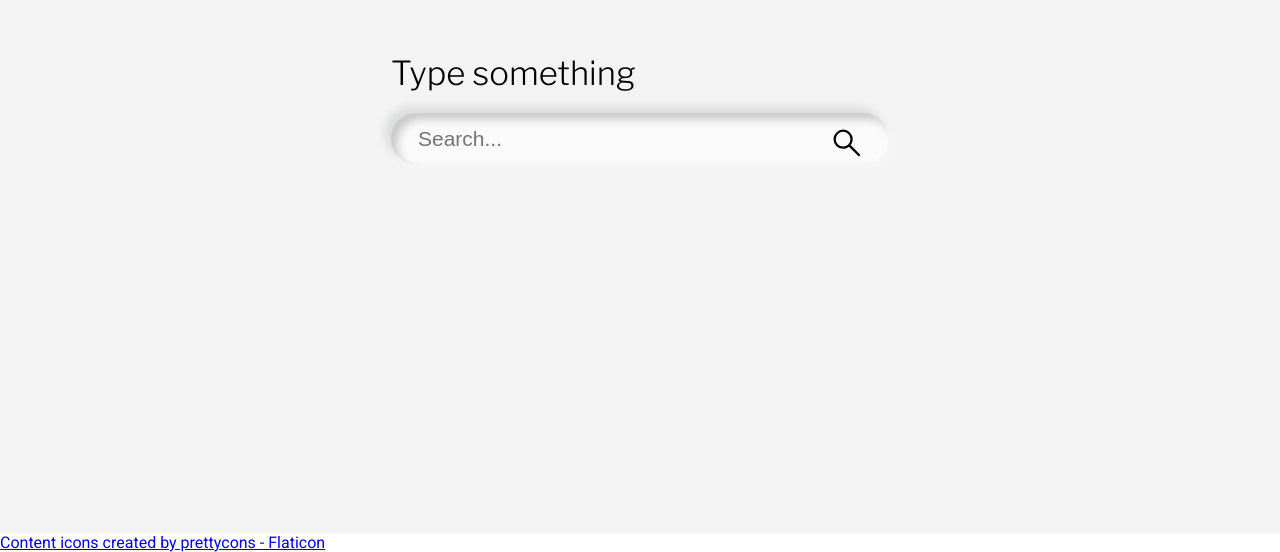
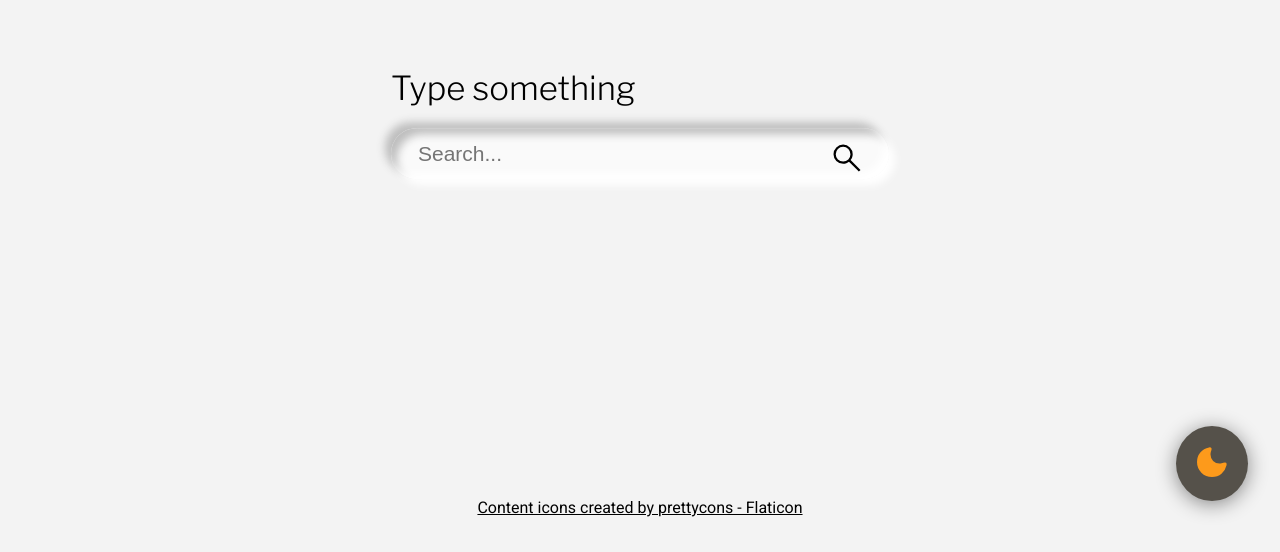
Before and after one commit to Liviere/wikipedia-search, a website: page src/index.html in a window 1280 px wide. Shown: the part 267-819 px from the top of the page. Drawn offline with nearby package versions, Linux system fonts and the light colour scheme.

Commit message:
Toggle theme

```diff
--- a/src/index.html
+++ b/src/index.html
@@ -8,22 +8,50 @@
 		<link rel="icon" type="image/png" href="favicon_lg.png" sizes="96x96" /> -->
 		<link rel="stylesheet" href="styles.css" />
 	</head>
-	<body onload="resetSearchBox()">
-		<div id="app" class="light-theme">
+	<body onload="resetSearchBox()"  class="light-theme">
+		<header>
+			<div class="right-side">
+				<button class="switch-theme" onClick="toggleTheme(this)">
+					<!-- Moon Icon -->
+					<svg xmlns="http://www.w3.org/2000/svg" viewBox="0 0 48 48">
+						<path d="M24 42Q16.5 42 11.25 36.75Q6 31.5 6 24Q6
+						17.25 9.975 12.55Q13.95 7.85 20.4 6.5Q22.45 6.1 23.2 7.2Q23.95
+						8.3 23.15 10.2Q22.7 11.35 22.45 12.55Q22.2 13.75 22.2 15Q22.2
+						19.5 25.35 22.65Q28.5 25.8 33 25.8Q34.25 25.8 35.425 25.575Q36.6
+						25.35 37.7 24.95Q39.85 24.15 40.9 25.025Q41.95 25.9 41.45 28Q40.1
+						34.05 35.4 38.025Q30.7 42 24 42Z"/>
+					</svg>
+				</button>
+			</div>
+		</header>
+		<div id="app">
 			<div class="search-box empty">
 				<h1>Type something</h1>
 				<div class="search-container">
-					<input id="search" placeholder="Search..." type="text" max="100" oninput="onInput(this.value)" onload="resetValue(this)" autoFocus></input>
-					<svg xmlns="http://www.w3.org/2000/svg" viewBox="0 0 48 48"><path d="M39.8 41.95 26.65 28.8Q25.15 30.1 23.15 30.825Q21.15 31.55 18.9 31.55Q13.5 31.55 9.75 27.8Q6 24.05 6 18.75Q6 13.45 9.75 9.7Q13.5 5.95 18.85 5.95Q24.15 5.95 27.875 9.7Q31.6 13.45 31.6 18.75Q31.6 20.9 30.9 22.9Q30.2 24.9 28.8 26.65L42 39.75ZM18.85 28.55Q22.9 28.55 25.75 25.675Q28.6 22.8 28.6 18.75Q28.6 14.7 25.75 11.825Q22.9 8.95 18.85 8.95Q14.75 8.95 11.875 11.825Q9 14.7 9 18.75Q9 22.8 11.875 25.675Q14.75 28.55 18.85 28.55Z"/></svg>
+					<input id="search" placeholder="Search..." type="text" max="100"
+						oninput="onInput(this.value)" onload="resetValue(this)" autoFocus>
+					</input>
+					<!-- Article Icon -->
+					<svg xmlns="http://www.w3.org/2000/svg" viewBox="0 0 48 48">
+						<path d="M39.8 41.95 26.65 28.8Q25.15 30.1 23.15 30.825Q21.15 31.55
+						18.9 31.55Q13.5 31.55 9.75 27.8Q6 24.05 6 18.75Q6 13.45 9.75 9.7Q13.5
+						5.95 18.85 5.95Q24.15 5.95 27.875 9.7Q31.6 13.45 31.6 18.75Q31.6 20.9
+						30.9 22.9Q30.2 24.9 28.8 26.65L42 39.75ZM18.85 28.55Q22.9 28.55 25.75
+						25.675Q28.6 22.8 28.6 18.75Q28.6 14.7 25.75 11.825Q22.9 8.95 18.85 8.95Q14.75 8.95
+						11.875 11.825Q9 14.7 9 18.75Q9 22.8 11.875 25.675Q14.75
+						28.55 18.85 28.55Z"/>
+					</svg>
 				</div>
 				<!-- <button onclick="search(this.previousElementSibling.value)">Search</button> -->
 				<!-- <a class="link-button" href="https://en.wikipedia.org/wiki/Special:Random">Go wild</a> -->
 			</div>
 			<ul id="entries" class="results"></ul>
+
 		</div>
-		<script src="script.js"></script>
 		<footer>
 			<a href="https://www.flaticon.com/free-icons/content" title="content icons">Content icons created by prettycons - Flaticon</a>
 		</footer>
+		<script src="script.js"></script>
+
 	</body>
 </html>
--- a/src/styles.css
+++ b/src/styles.css
@@ -1,4 +1,24 @@
 @import url('https://fonts.googleapis.com/css2?family=Libre+Franklin:wght@300&family=Roboto:wght@100;400;700&display=swap');
+
+.light-theme {
+	--clr-background: #f3f3f3;
+	--clr-card: #fafafa;
+	--clr-main: #000;
+	--clr-sh1: #fff;
+	--clr-sh2: #bebebe;
+}
+
+.dark-theme {
+	--clr-background: #252525;
+	--clr-card: #2d2d2d;
+	--clr-main: #fff;
+	--clr-sh1: #2b2b2b;
+	--clr-sh2: #1f1f1f;
+}
+
+:root {
+	--shadow: rgba(0, 0, 0, 0.45);
+}
 
 html {
 	font-size: 0.8vw;
@@ -19,21 +39,16 @@ html {
 body {
 	font-family: 'Roboto', sans-serif;
 	margin: 0;
+	background-color: var(--clr-background);
+	display: flex;
+	flex-direction: column;
+	justify-content: space-between;
+	min-height: 100vh;
+	color: var(--clr-main);
 }
 
 * {
 	box-sizing: border-box;
-}
-
-.light-theme {
-	--clr-background: #f3f3f3;
-	--clr-frame: #fafafa;
-	--clr-main: #000;
-}
-
-.dark-theme {
-	--clr-background: #252525;
-	--clr-main: #fff;
 }
 
 #app {
@@ -42,9 +57,7 @@ body {
 	flex-direction: column;
 	align-items: center;
 	min-width: 99vw;
-	min-height: 100vh;
-	background-color: var(--clr-background);
-	color: var(--clr-main);
+	min-height: 90vh;
 }
 
 .search-box {
@@ -53,6 +66,10 @@ body {
 
 .search-box.empty {
 	transform: translateY(40vh) scale(1.5);
+}
+
+.search-box.empty ~ .results {
+	visibility: hidden;
 }
 
 .search-box > h1 {
@@ -66,24 +83,22 @@ body {
 	display: flex;
 	justify-content: center;
 	align-items: center;
-	background: var(--clr-frame);
+	background: var(--clr-card);
 	border-radius: 1.4375rem;
 	padding: 0.5rem 1rem;
-	cursor: pointer;
-	transition: 0.8s;
-	box-shadow: 0.25rem 0.25rem 0.375rem 0 rgba(255, 255, 255, 0.3),
-		-0.25rem -0.25rem 0.375rem 0 rgba(116, 125, 136, 0.2),
-		inset -0.25rem -0.25rem 0.375rem 0 rgba(255, 255, 255, 0.2),
-		inset 0.25rem 0.25rem 0.375rem 0 rgba(0, 0, 0, 0.2);
+	box-shadow: 0.25rem 0.25rem 0.375rem 0 var(--clr-sh1),
+		-0.25rem -0.25rem 0.375rem 0 var(--clr-sh2),
+		inset -0.25rem -0.25rem 0.375rem 0 var(--clr-sh1),
+		inset 0.25rem 0.25rem 0.375rem var(--clr-sh2);
 }
 
-.search-container > input {
+.search-container > input[type='text'] {
 	font-size: 0.875rem;
 	background: transparent;
 	border: none;
 	outline: none;
 	width: 18.75rem;
-	transition: 0.8s;
+	color: var(--clr-main);
 }
 
 .search-container > svg {
@@ -114,7 +129,7 @@ body {
 	background-color: var(--clr-card);
 	color: var(--clr-main);
 	border-radius: 20px;
-	box-shadow: 0 0.1875rem 20px rgba(0, 0, 0, 0.45);
+	box-shadow: 0 0.1875rem 20px var(--shadow);
 	cursor: pointer;
 	transition: transform 0.3s ease, box-shadow 0.3s ease-out;
 	text-decoration: none;
@@ -146,7 +161,7 @@ body {
 .card:hover,
 .card:focus {
 	transform: scale(1.2);
-	box-shadow: 0 1.875rem 20px rgba(0, 0, 0, 0.45);
+	box-shadow: 0 1.875rem 20px var(--shadow);
 }
 
 .text {
@@ -188,3 +203,67 @@ body {
 	color: white;
 	text-decoration: none;
 }
+
+.right-side {
+	position: fixed;
+	display: block;
+	right: 2rem;
+	bottom: 2rem;
+}
+
+.switch-theme {
+	padding: 1rem;
+	border-radius: 50%;
+	border: 0;
+	z-index: 1;
+	position: relative;
+	cursor: pointer;
+	box-shadow: 0 0.1875rem 20px var(--shadow);
+	background-color: #55514a;
+}
+
+.switch-theme > svg {
+	width: 2.5rem;
+	height: 2.5rem;
+	fill: #fd9a1b;
+}
+
+body.dark-theme .switch-theme {
+	background-color: wheat;
+}
+
+.switch-theme::before {
+	content: 'Switch to dark mode';
+	position: absolute;
+	display: block;
+	right: 5rem;
+	top: 1.75rem;
+	width: 10rem;
+	height: 1.2rem;
+	border-radius: 0.125rem;
+	color: var(--clr-background);
+	background-color: #696969;
+	opacity: 1;
+	transition: transform 0.3s ease, opacity 0.3s ease;
+	transform: translateX(1rem);
+	opacity: 0;
+}
+
+body.dark-theme .switch-theme::before {
+	content: 'Switch to light mode';
+	background-color: #f5f5f5;
+}
+
+.switch-theme:hover::before {
+	opacity: 1;
+	transform: translateX(0);
+}
+
+footer {
+	padding: 1rem;
+	text-align: center;
+}
+
+footer > a {
+	color: var(--clr-main);
+}
```
Also changed, not shown: src/script.ts (+87 -27 lines).
